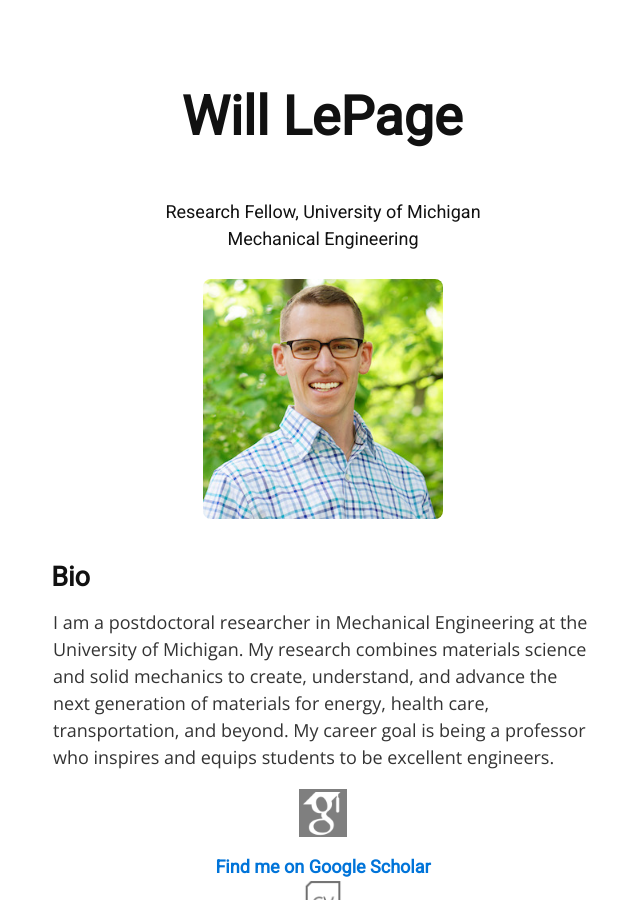
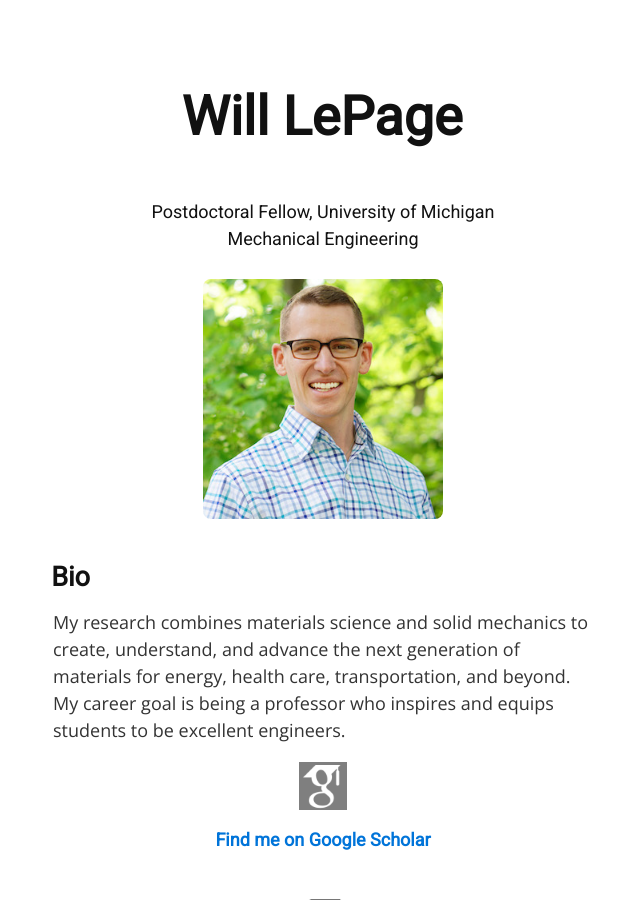
Before and after one commit to wlepage/wlepage.github.io, a Jekyll site: the page built from index.md, in a window 1280 px wide and 900 px high. Shown: the whole window, without its empty margins (317-957 px from the left). Built offline with Jekyll 4.4.1, drawn with Linux system fonts in a browser that asks for light colours.

Commit message:
Update index.md

```diff
--- a/index.md
+++ b/index.md
@@ -2,19 +2,20 @@
 layout: default
 ---
 
-<div class="centeredtext tagline">Research Fellow, University of Michigan<br />Mechanical Engineering</div>
+<div class="centeredtext tagline">Postdoctoral Fellow, University of Michigan<br />Mechanical Engineering</div>
 <div id="mugshot">
 	<img src="img/profile.jpg" width="240" height="240" class="rounded8" />
 </div>
 
 ## Bio
-I am a postdoctoral researcher in Mechanical Engineering at the University of Michigan. My research combines materials science and solid mechanics to create, understand, and advance the next generation of materials for energy, health care, transportation, and beyond. My career goal is being a professor who inspires and equips students to be excellent engineers.
+My research combines materials science and solid mechanics to create, understand, and advance the next generation of materials for energy, health care, transportation, and beyond. My career goal is being a professor who inspires and equips students to be excellent engineers.
 
 <div id="Ricons">
 	<a class="Ricon" href="https://scholar.google.com/citations?user=ACk2g1gAAAAJ">
 	<img class="Ricon" src="img/gs.png" width="48" height="48" />
 	<figcaption>Find me on Google Scholar</figcaption>
 	</a>
+	<p>&nbsp;</p>
 	<a class="Ricon" href="../William_LePage.pdf">
 	<img class="Ricon" src="img/CVicon.png" width="48" height="48" />
 	<figcaption>View my complete CV</figcaption>
```
